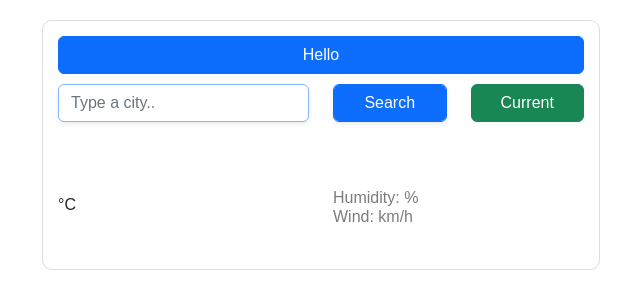
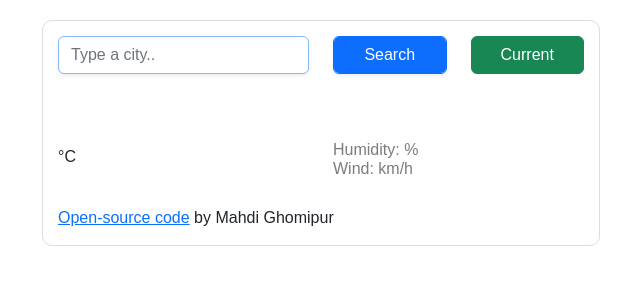
Before and after one commit to mahdighomipour/My-codes, a plain HTML site: page index.html in a window 1280 px wide. Shown: the whole page, without its empty margins (319-959 px from the left). Drawn offline with nearby package versions, Linux system fonts and the light colour scheme.

Commit message:
Add open-source and github link

```diff
--- a/index.html
+++ b/index.html
@@ -17,8 +17,6 @@
   <body>
     <div class="container">
       <div class="weather-app col-6">
-        <div class="btn btn-primary w-100 btnp">Hello</div>
-        <br />
         <form class="search-form" id="search-form">
           <div class="row">
             <div class="col-6">
@@ -68,6 +66,12 @@
             </ul>
           </div>
         </div>
+        <div class="opensource">
+          <a href="https://github.com/mahdighomipour/My-codes"
+            >Open-source code</a
+          >
+          by Mahdi Ghomipur
+        </div>
       </div>
     </div>
     <script src="src/index.js"></script>
--- a/src/styles.css
+++ b/src/styles.css
@@ -59,6 +59,6 @@ li {
   font-weight: bold;
   font-size: 32px;
 }
-.btnp {
-  margin-bottom: 10px;
+.opensource {
+  margin: o auto;
 }
```
